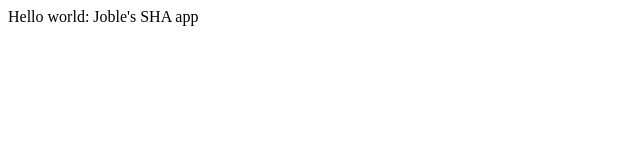
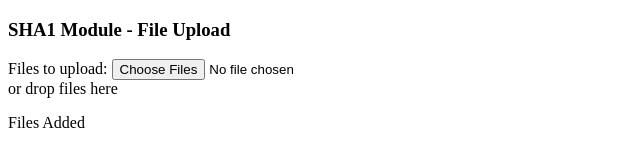
Before and after one commit to benkoshy/sha1Js, a plain HTML site: page index.html in a window 1280 px wide. Shown: the whole page, without its empty margins (0-640 px from the left). Drawn offline with Linux system fonts and the light colour scheme.

Commit message:
Setup drag drop and parent callback

```diff
--- a/index.html
+++ b/index.html
@@ -10,8 +10,12 @@
     <div id="sha1app"></div>
 
     <script>
+      function passShaToElm(data){
+        console.log(data);
+      }
       var app = Sha1Module.init({
-        node: document.getElementById('sha1app')
+        node: document.getElementById('sha1app'),
+        callback: passShaToElm
       });
     </script>
   </body>
--- a/sha1.js
+++ b/sha1.js
@@ -1,22 +1,135 @@
 // SHA1 Module
 function Module() {
-  this.rootSelector;
+
+  const selectElem =  function(id) {
+    return document.getElementById(id);
+  }
+
+  const setHtml = function(htmlString) {
+    var div = document.createElement('div');
+    div.innerHTML = htmlString.trim();
+    return div.firstChild;
+  }
+
+  const Output = function(msgHtml) {
+    var outputDiv = selectElem("fileInfo");
+    outputDiv.innerHTML = msgHtml + outputDiv.innerHTML;
+
+  }
+
+  const FileDragHover = function(e) {
+    e.stopPropagation();
+    e.preventDefault();
+    e.target.className = (e.type == "dragover" ? "hover" : "");
+  }
+
+  const FileSelectHandler = function(e) {
+
+    // cancel event and hover styling
+    FileDragHover(e);
+
+    // fetch FileList object
+    var files = e.target.files || e.dataTransfer.files;
+
+    // process all File objects
+    for (var i = 0, f; f = files[i]; i++) {
+      ParseFile(f);
+    }
+  }
+
+  const ParseFile = (file) => {
+    const data = {
+      'name': file.name,
+      'type': file.type || '',
+      'size': file.size
+    }
+    // Callback parent with file data
+    if (typeof this.portCallback === "function") {
+      this.portCallback(JSON.stringify(data));
+    }
+
+    var outputHtml = `
+      <p>File name: <strong>${file.name}</strong>
+      type: <strong> ${file.type} </strong>
+      size: <strong> ${file.size} </strong> bytes</p>
+      `;
+    Output(outputHtml);
+  }
+
+  var fileInputMarkup = `
+    <div>
+    <form id="SHAUploadForm" action="#" method="POST" enctype="multipart/form-data">
+      <H3>SHA1 Module - File Upload</H3>
+      <input type="hidden" id="MAX_FILE_SIZE" name="MAX_FILE_SIZE" value="300000" />
+      <div>
+        <label for="SHAfileInput">Files to upload:</label>
+        <input type="file" id="SHAfileInput" name="SHAfileInput[]" multiple="multiple" />
+        <div id="SHAfileDrag">or drop files here</div>
+      </div>
+
+      <div id="SHAsubmitButton">
+        <button type="submit">Upload Files</button>
+      </div>
+    </form>
+    <p>Files Added</p>
+    <div id="fileInfo">
+    </div>
+    </div>
+    `;
+
+  this.InitDragDrop = function() {
+
+    var fileselect = selectElem("SHAfileInput"),
+      filedrag = selectElem("SHAfileDrag"),
+      submitbutton = selectElem("SHAsubmitButton");
+
+    // file select
+    fileselect.addEventListener("change", FileSelectHandler, false);
+
+    // file drop
+    filedrag.addEventListener("dragover", FileDragHover, false);
+    filedrag.addEventListener("dragleave", FileDragHover, false);
+    filedrag.addEventListener("drop", FileSelectHandler, false);
+    filedrag.style.display = "block";
+
+    // remove submit button
+    submitbutton.style.display = "none";
+
+  }
 
   this.render = function() {
-    var textnode = document.createTextNode("Hello world: Joble's SHA app");
-    this.rootSelector.appendChild(textnode);
+
+    // Link Stylesheet
+    var link = document.createElement('link');
+    link.rel = 'stylesheet';
+    link.type = 'text/css';
+    link.href = 'style.css';
+    document.getElementsByTagName('HEAD')[0].appendChild(link);
+
+    // Render file input html and scripts
+    // var textnode = document.createTextNode("Hello world: Joble's SHA app");
+    var template = setHtml(fileInputMarkup);
+    this.rootSelector.appendChild(template);
+    if (window.File && window.FileList && window.FileReader) {
+      this.InitDragDrop();
+    }
+    else {
+      console.error("Error: No File permissions");
+    }
   }
 }
 
-Module.prototype.init = function({node}) {
+Module.prototype.init = function({node, callback}) {
   if (!node) {
-    console.warn("Provide a valid DOM object as node in init()");
+    console.warn("Warning: Provide a valid DOM object as node in init()");
     return;
   }
   this.rootSelector = node;
+  this.portCallback = callback;
   this.render();
+
   return {
-    name: this.name
+    obj: this
   }
 };
 
```
